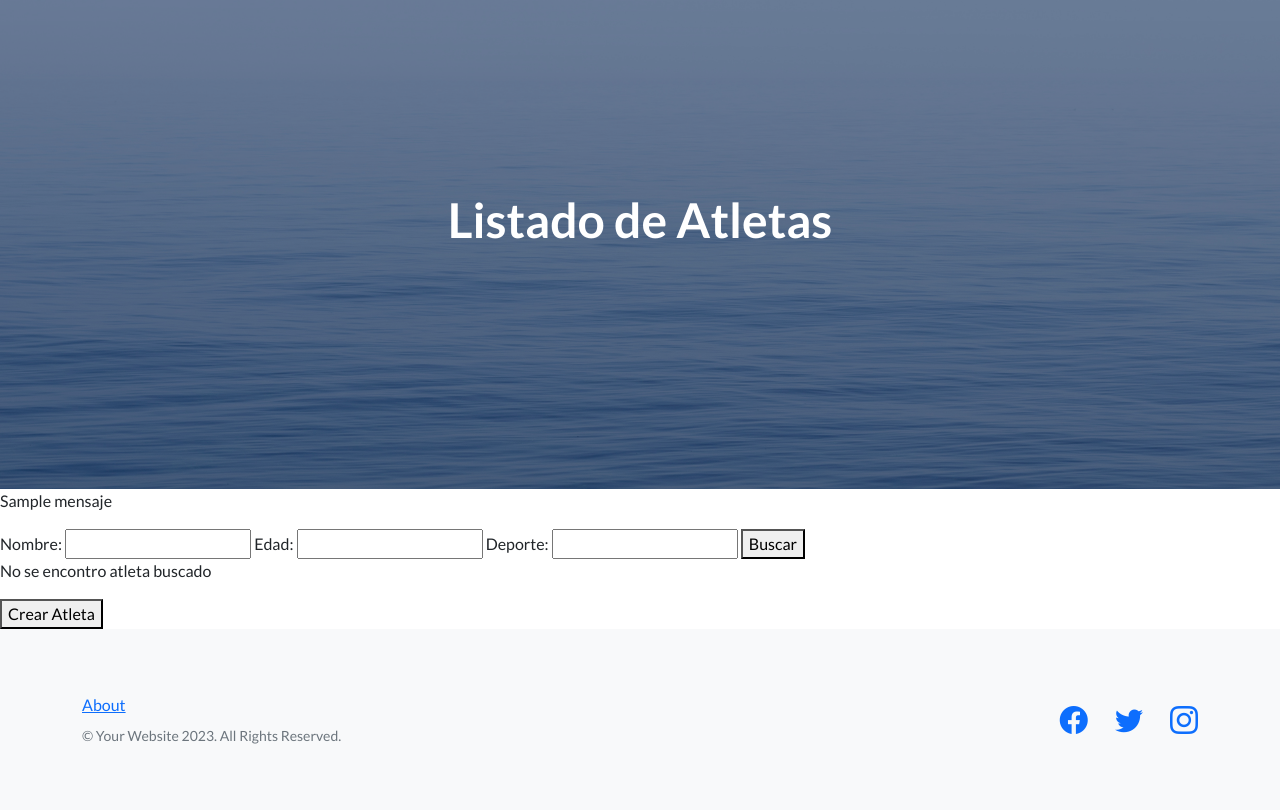
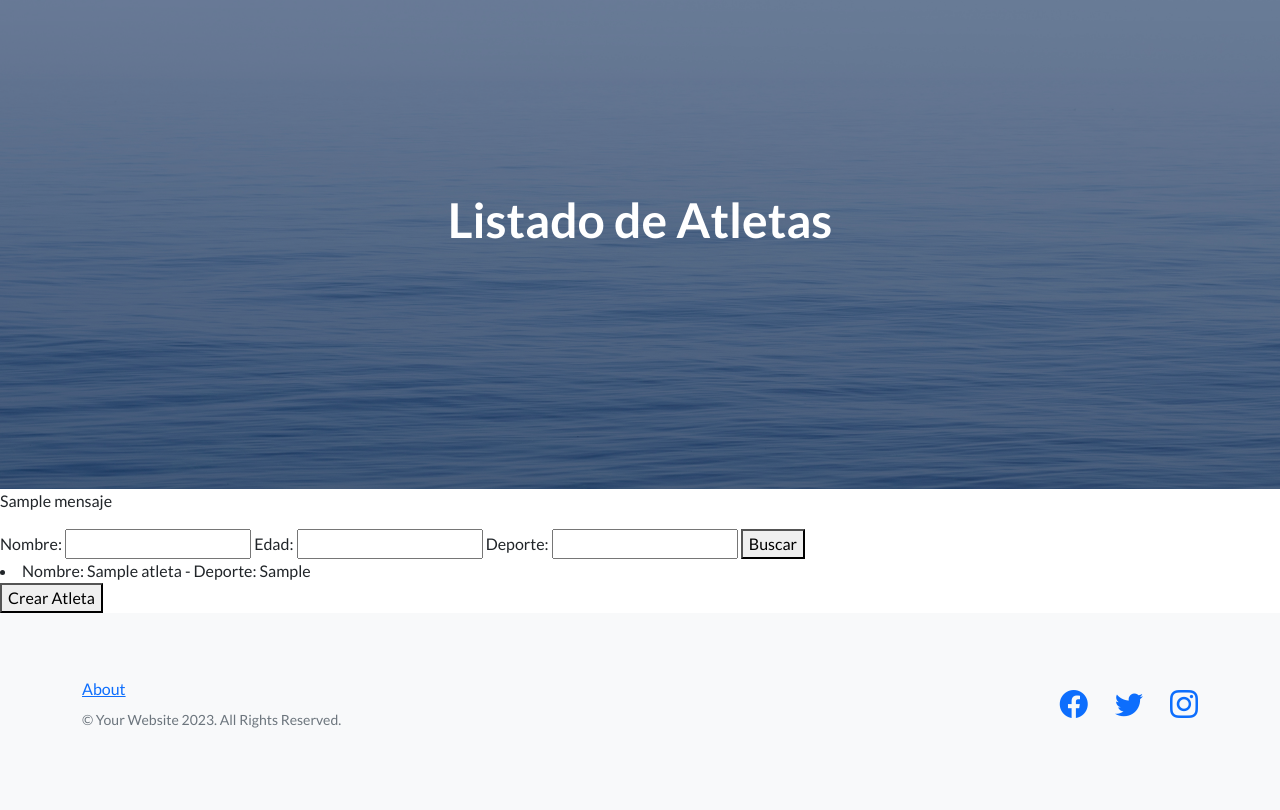
Before and after one commit to carmeniturbe/FitLab-App, a Django app: template inicio/templates/inicio/listar_atletas.html in a window 1280 px wide. Shown: the part 57-867 px from the top of the page. After the commit the page ends 785 px from the top, so only its background shows below. Run offline with Django 4.2, Linux system fonts and the light colour scheme; tables that the repository leaves empty hold one stand-in row (values such as "Sample post"); the template is opened without the code that fills it: values that come from a table or form of the project are taken from there, most other values are stand-ins (such as "Sample title", 1, 10 or a date in 2020); some libraries are stand-ins or nearby versions.

Commit message:
Actualizacion

```diff
--- a/inicio/templates/inicio/listar_atletas.html
+++ b/inicio/templates/inicio/listar_atletas.html
@@ -15,15 +15,15 @@ Listado de Atletas
 <form action="" method="get">
     {{ formulario }}
     <button>Buscar</button>
-</form>
 
-{% if perros %}
+    {% if atletas %}
       {% for atleta in atletas %}
         <li>Nombre: {{ atleta.nombre }} - Deporte: {{ atleta.deporte }}</li>
       {% endfor %}
     {% else %}
-<p>No se encontro atleta buscado</p>
+      <p>No se encontró el atleta buscado</p>
     {% endif %}
+  </form>
 <button><a class="navbar-brand" href={% url 'inicio:crear_atleta' %}>Crear Atleta</a></button>
 
 {% endblock contenido %}
```
Lines whose indentation alone changed are shown as unchanged.
